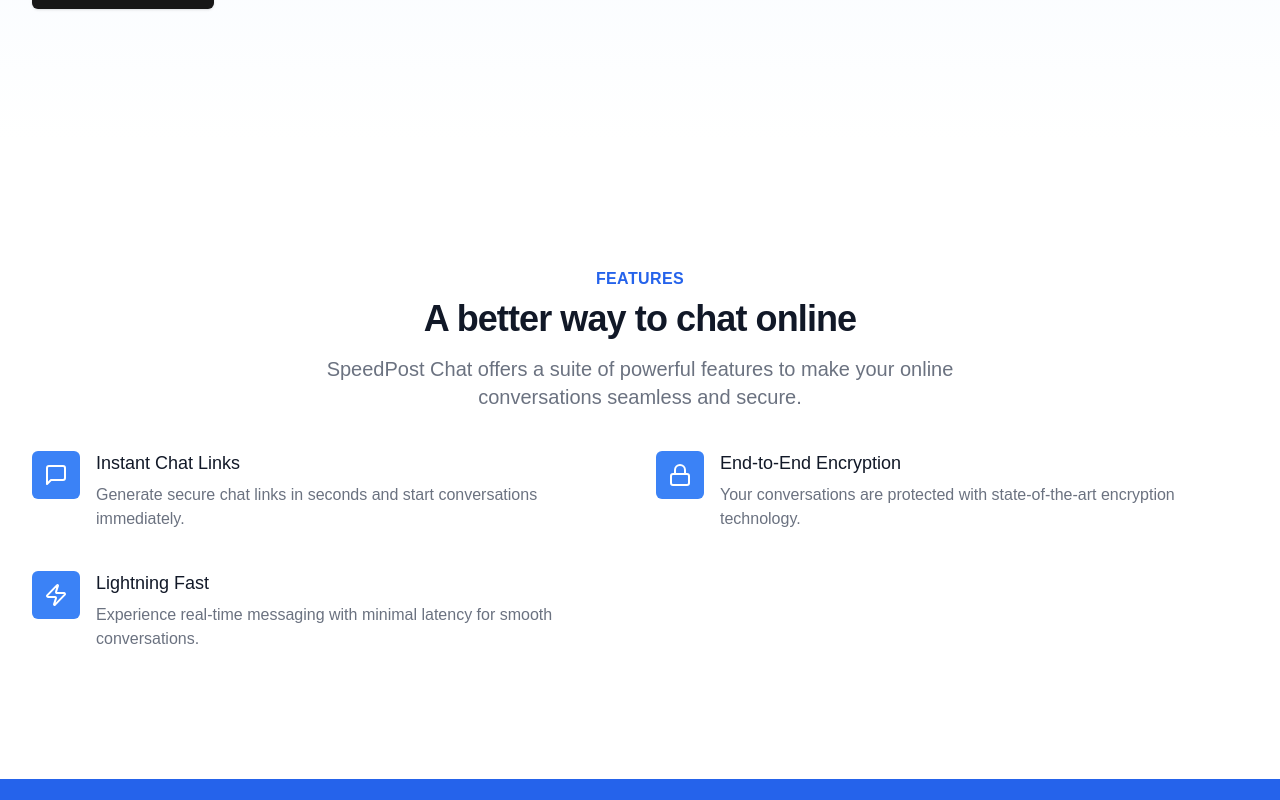
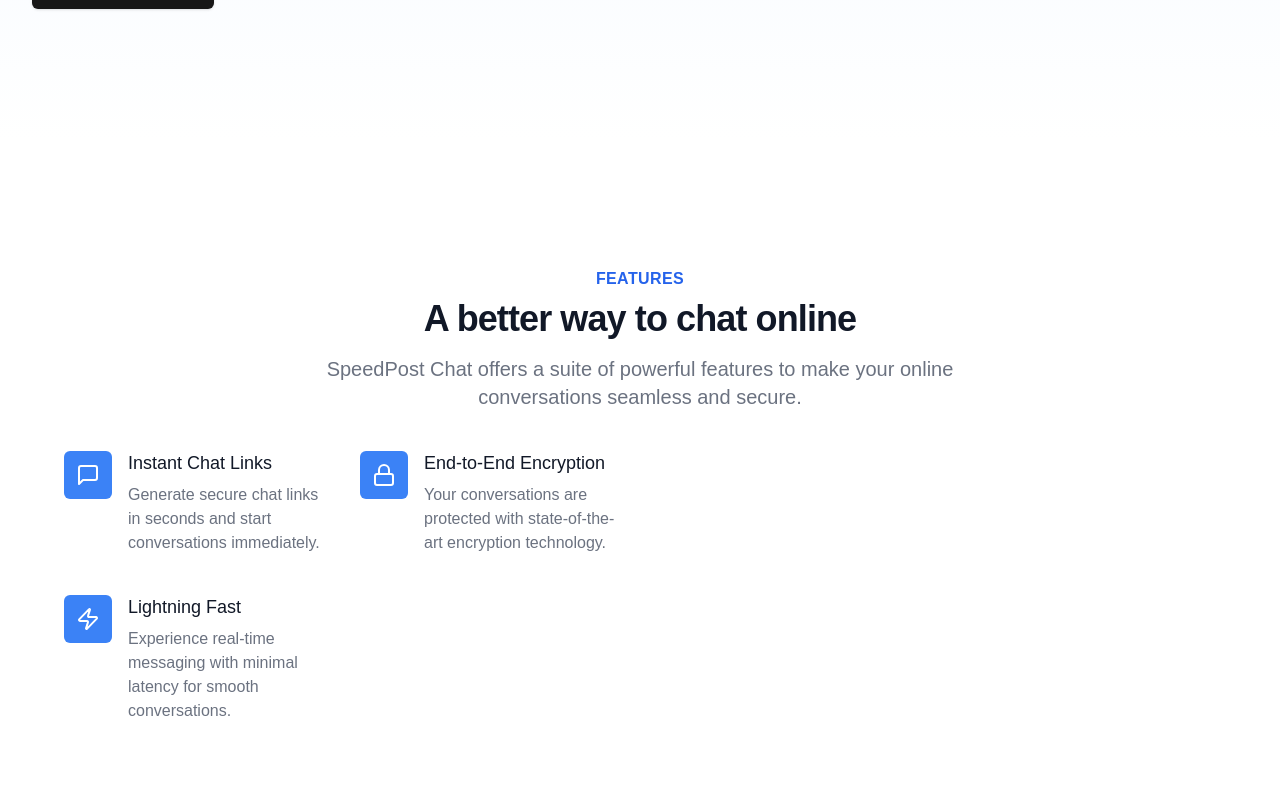
Before and after one commit to dev-mayanktiwari/chat-app, a Next.js app in the folder frontend/: page / in a window 1280 px wide. Shown: the part 480-1280 px from the top of the page. Built offline with nearby package versions, Linux system fonts and the light colour scheme; no server answers.

Commit message:
feat: Updated feature section

```diff
--- a/frontend/src/components/FeatureSection.tsx
+++ b/frontend/src/components/FeatureSection.tsx
@@ -24,7 +24,7 @@
 
 const FeatureSection = () => {
   return (
-    <section className="bg-white py-20 sm:py-32">
+    <section className="py-16 md:py-24 lg:py-32 px-4 sm:px-6 lg:px-8 bg-white">
       <div className="max-w-7xl mx-auto px-4 sm:px-6 lg:px-8">
         <div className="lg:text-center">
           <h2 className="text-base text-blue-600 font-semibold tracking-wide uppercase">
@@ -39,7 +39,7 @@
           </p>
         </div>
 
-        <div className="mt-10">
+        <div className="mt-10 space-y-10 md:space-y-0 md:grid md:grid-cols-2 md:gap-x-8 md:gap-y-10">
           <dl className="space-y-10 md:space-y-0 md:grid md:grid-cols-2 md:gap-x-8 md:gap-y-10">
             {features.map((feature) => (
               <div key={feature.name} className="relative">
```
